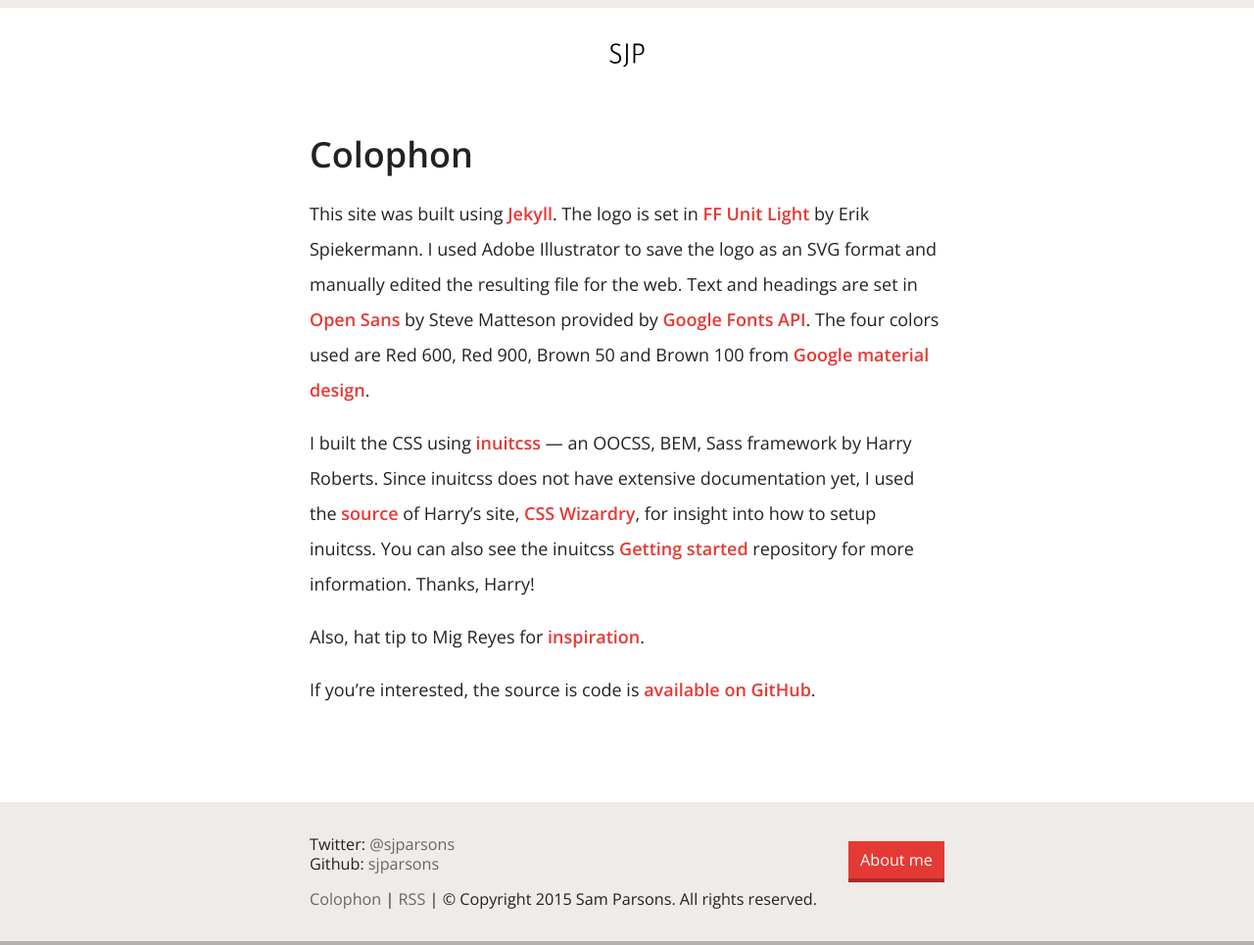
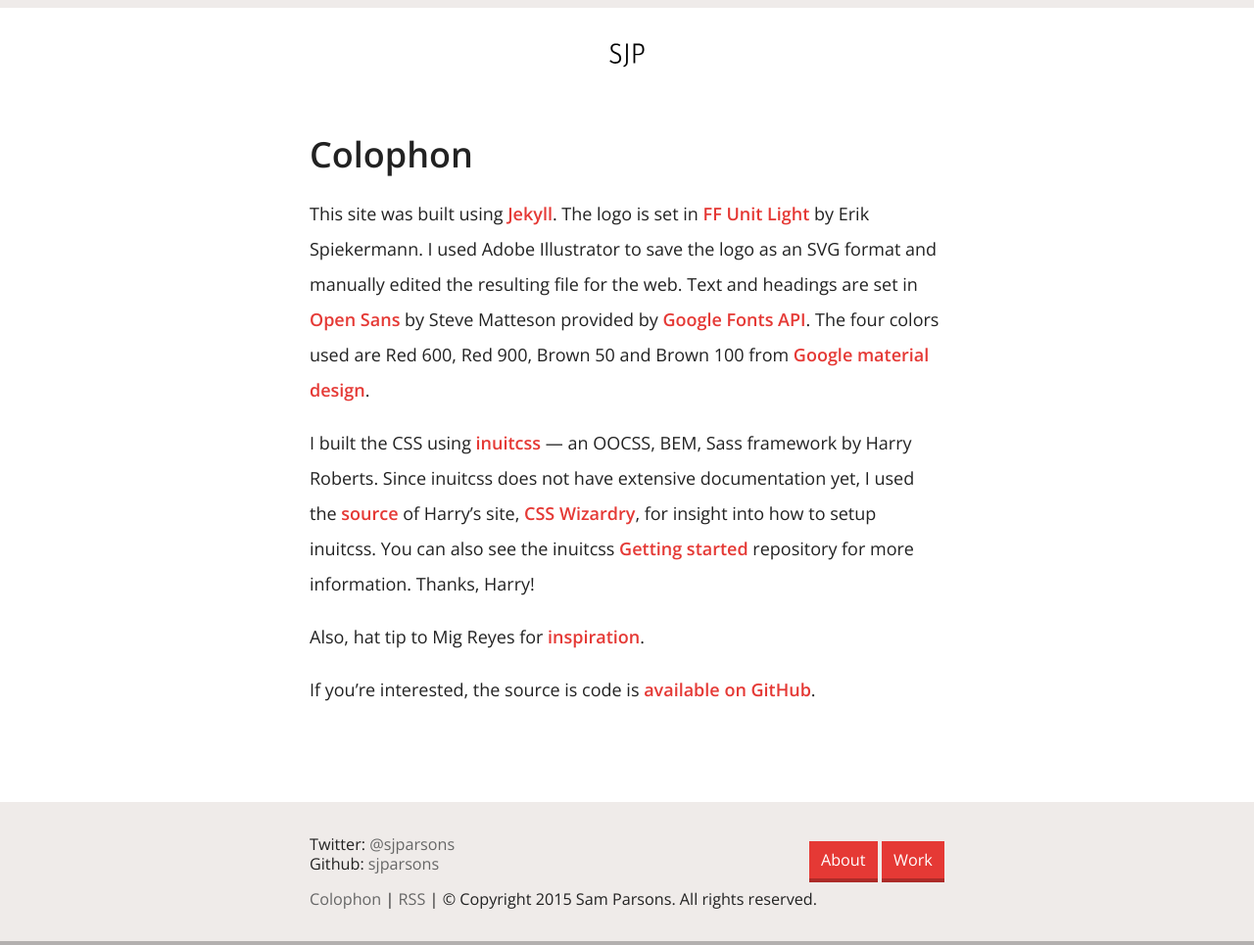
Before and after one commit to sjparsons/sjparsons.com, a Jekyll site: the page built from colophon.md, in a window 1280 px wide. Shown: the whole page at 98% size. Built offline with Jekyll 4.4.1, drawn with Linux system fonts in a browser that asks for light colours.

Commit message:
Link up work page in the footer

```diff
--- a/_includes/footer.html
+++ b/_includes/footer.html
@@ -4,7 +4,7 @@
 <footer>
   <div class="wrapper">
 
-    <p class="footer__cta"><a href="/about/" class="button">About me</a></p>
+    <p class="footer__cta"><a href="/about/" class="button">About</a>  <a href="/work/" class="button">Work</a></p>
 
     <p class="social">
     Twitter: <a href="http://twitter.com/sjparsons">@sjparsons</a><br>
```
